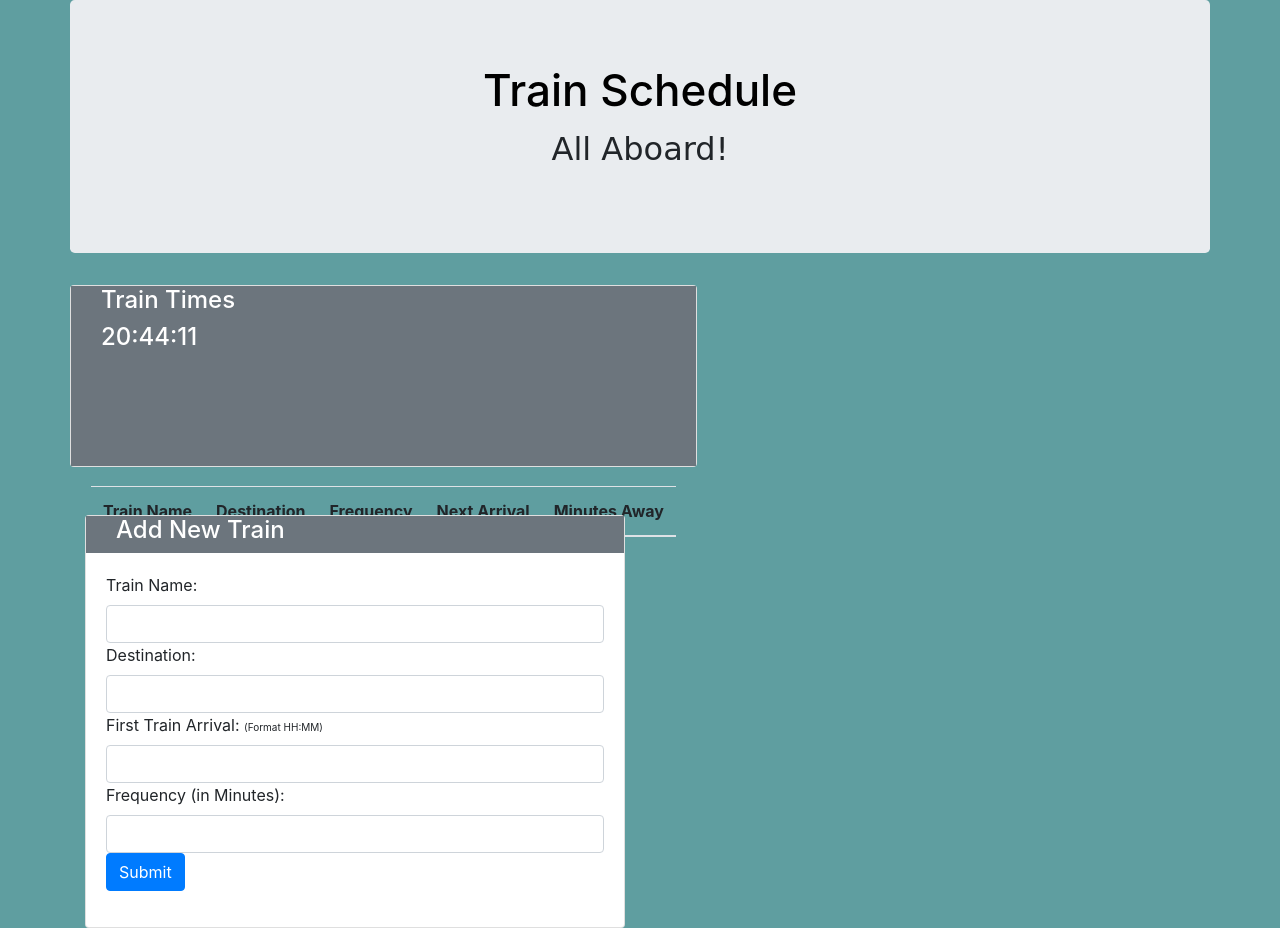
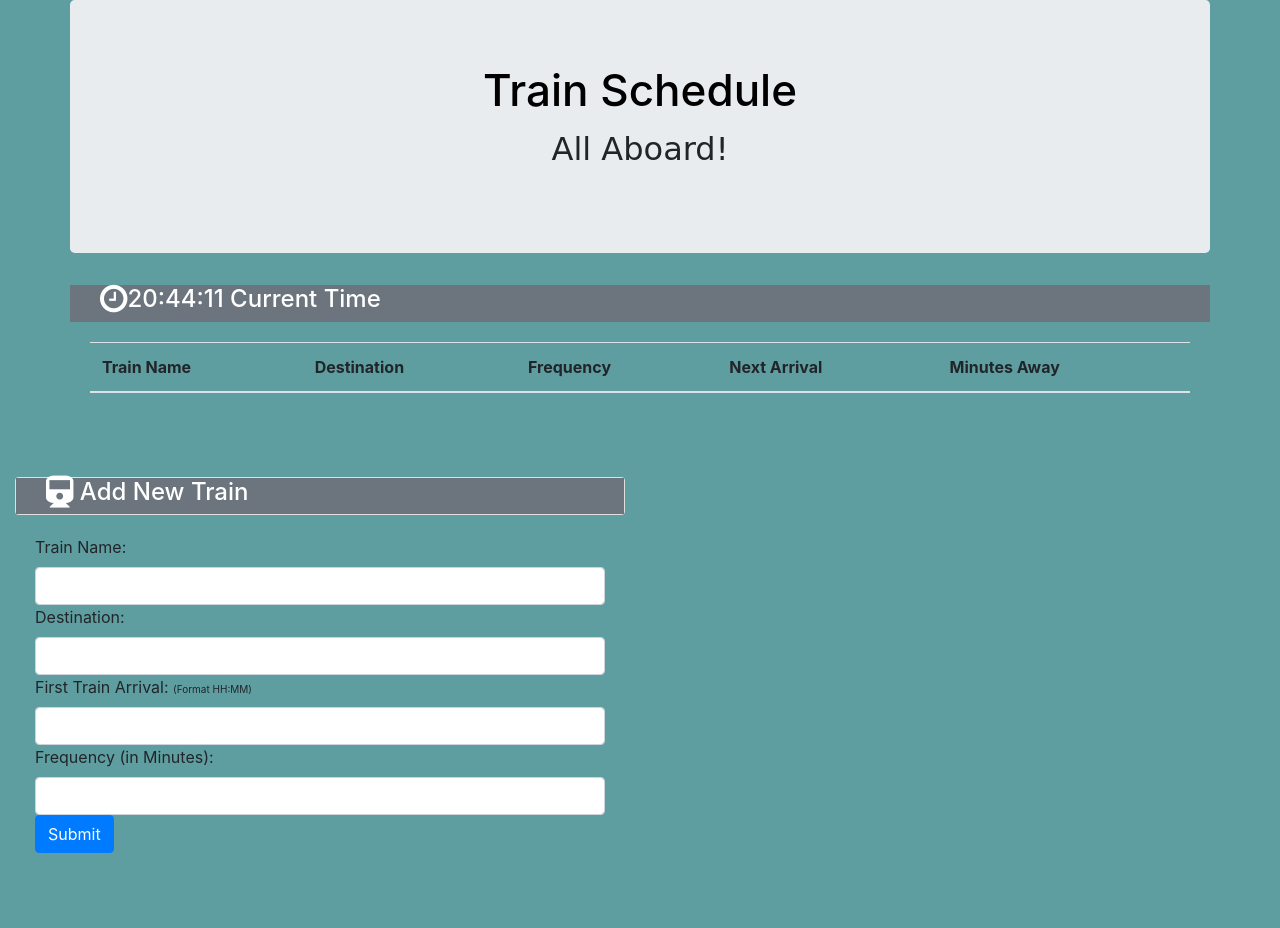
Before and after one commit to harrysuk/Traintime, a plain HTML site: page index.html in a window 1280 px wide. After the commit the page ends 889 px from the top, so only its background shows below. Drawn offline with nearby package versions, Linux system fonts and the light colour scheme; no server answers.

Commit message:
fixed formating issue

```diff
--- a/index.html
+++ b/index.html
@@ -6,6 +6,7 @@
     <meta http-equiv="X-UA-Compatible" content="ie=edge">
     <title>Train Times</title>
     <link rel="stylesheet" href="https://maxcdn.bootstrapcdn.com/bootstrap/4.0.0/css/bootstrap.min.css">
+    <link rel="stylesheet" href="https://cdnjs.cloudflare.com/ajax/libs/font-awesome/4.7.0/css/font-awesome.min.css">
     <link rel="stylesheet" href="assets/css/style.css">
 </head>
 <body>
@@ -17,10 +18,9 @@
                     </div>
                 </div>
                 <div class="row">
-                    <div class="card">
+                    <!-- <div class="card"> -->
                         <div class="card-heading bg-secondary text-white col-md-12">
-                            <h4 class="col-md-6" id="icon"><i class = "fas fa-train fa-lg"></i>    Train Times</h4>
-                            <h4 class="col-md-6" id="clock"><span id = "actualTime"></span></h4>
+                            <h4 class="col-md-8" id="icon"><i class = "fa fa-clock-o fa-lg"></i><span id = "actualTime"></span> Current Time</h4>
                         </div>
                         <div class="card-body">
                 <table class="table thead-dark">
@@ -38,16 +38,15 @@
                         </div>
                     </div>
                 </div>
-                <br>
-                <br>
+                <br><br>
 
                 <div class="row">
-                    <div class="newTrainInput col-md-6">
+                    <div class="newTrainInput col-md-6 align-middle">
                         <div class="card">
                                 <div class="card-heading bg-secondary text-white col-md-12">
                                         <h4 class="col-md-6" id="icon"><i class = "fa fa-train fa-lg"></i> Add New Train </h4>
-                                        <h4 id = "add"><i id = "symbol" class = "fa fa-plus fa-lg"></i></h4>
-                                </div>
+
+                                </div></div>
     <div class="card-body" id="newTrainSchedule">
 
                             <div role="form" class="form-group">
@@ -73,6 +72,7 @@
                 </div>
             </div>
 
+
  <!-- jQuery -->
  <script src="https://cdnjs.cloudflare.com/ajax/libs/jquery/3.2.1/jquery.min.js"></script>
  <!-- moments for time -->
```
